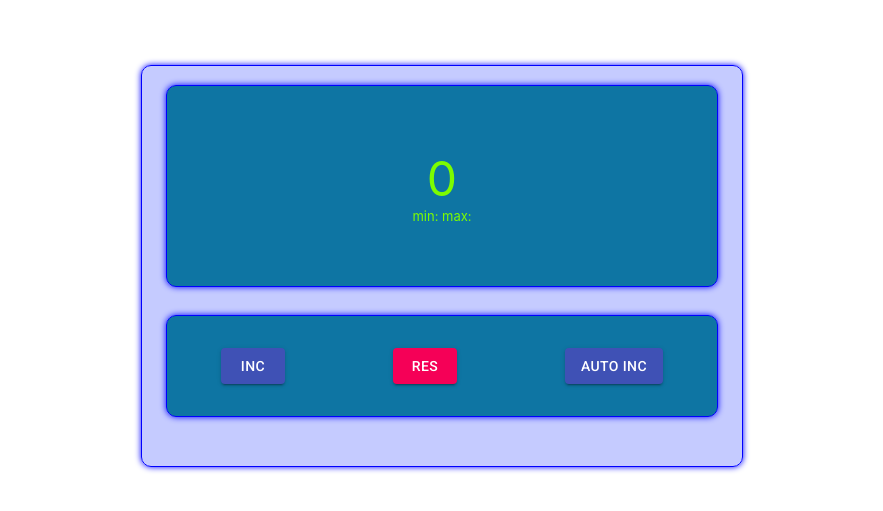
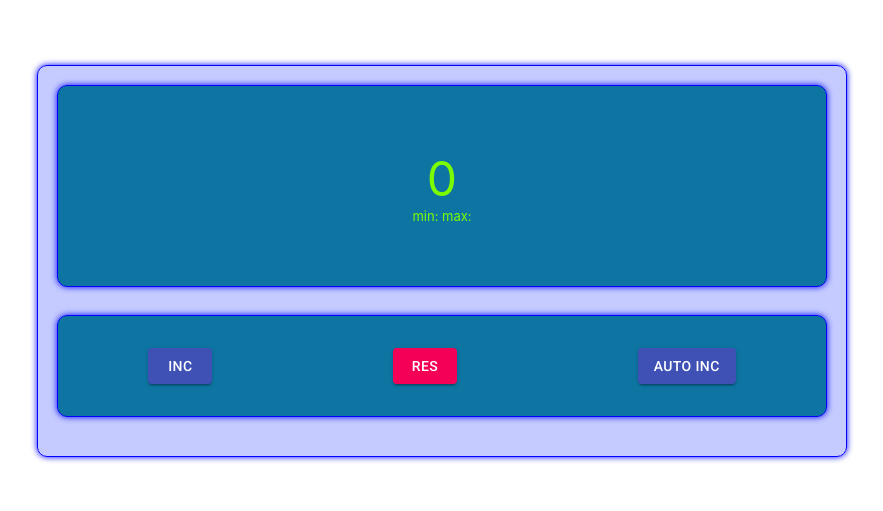
Before and after one commit to Kysapka/Counter-on-React, a React (Create React App) app: page / in a window 1280 px wide. Shown: the part 115-626 px from the top of the page, without its empty margins (198-1081 px from the left). Built offline with nearby package versions, Linux system fonts and the light colour scheme.

Commit message:
Adaptive CSS

```diff
--- a/src/Components/ControlPanel/ControlPanel.module.css
+++ b/src/Components/ControlPanel/ControlPanel.module.css
@@ -3,7 +3,7 @@
     background: rgba(0, 111, 156, 0.93);
     margin-top: 250px;
     position: absolute;
-    width: 550px;
+    width: 60%;
     height: 100px;
     border: blue solid 1px;
     border-radius: 10px;
--- a/src/Components/Counter.module.css
+++ b/src/Components/Counter.module.css
@@ -7,8 +7,9 @@
 
 .counter {
     background: rgba(177, 185, 255, 0.74);
-    width: 600px;
-    height: 400px;
+    padding: 20px;
+    width: 60%;
+    height: 350px;
     border: blue solid 1px;
     border-radius: 10px;
     box-shadow: 0px 0px 6px blue;
--- a/src/Components/CounterTablo/CounterTablo.module.css
+++ b/src/Components/CounterTablo/CounterTablo.module.css
@@ -3,7 +3,7 @@
     margin-top: 20px;
     position: absolute;
     display: flex;
-    width: 550px;
+    width: 60%;
     height: 200px;
     border: blue solid 1px;
     border-radius: 10px;
--- a/src/Components/InputBlockInitializeted.tsx
+++ b/src/Components/InputBlockInitializeted.tsx
@@ -9,10 +9,11 @@ type InputBlockInitializetedProps = {
 }
 
 const styleInputBlock = {
+    width: "50%",
     fontSize: "medium",
     marginTop: 10,
+}
 
-}
 const input = {
     marginRight: 10
 }
```
Also changed, not shown: 1 other file (tests, documents, lock files or other folders).
